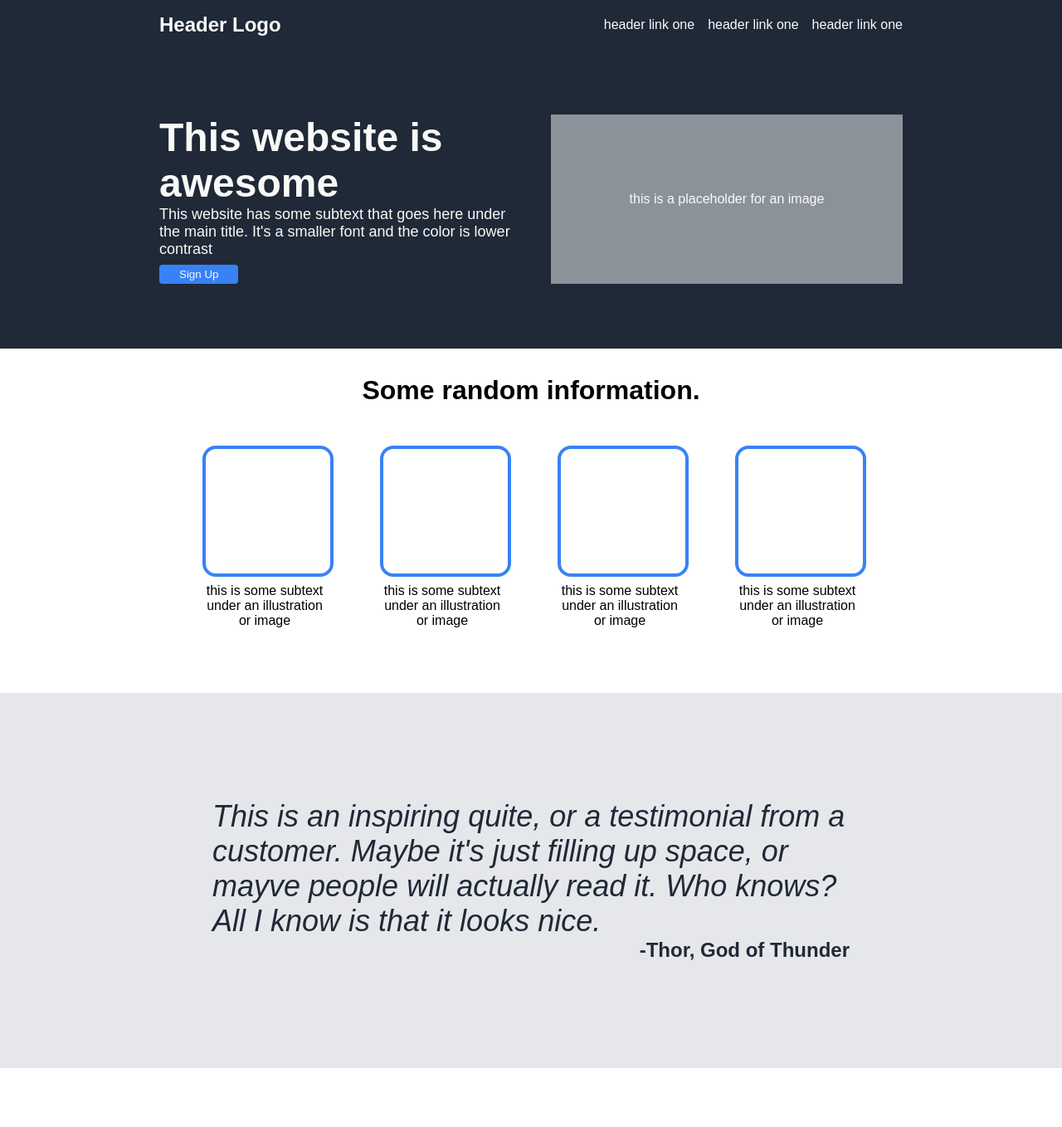
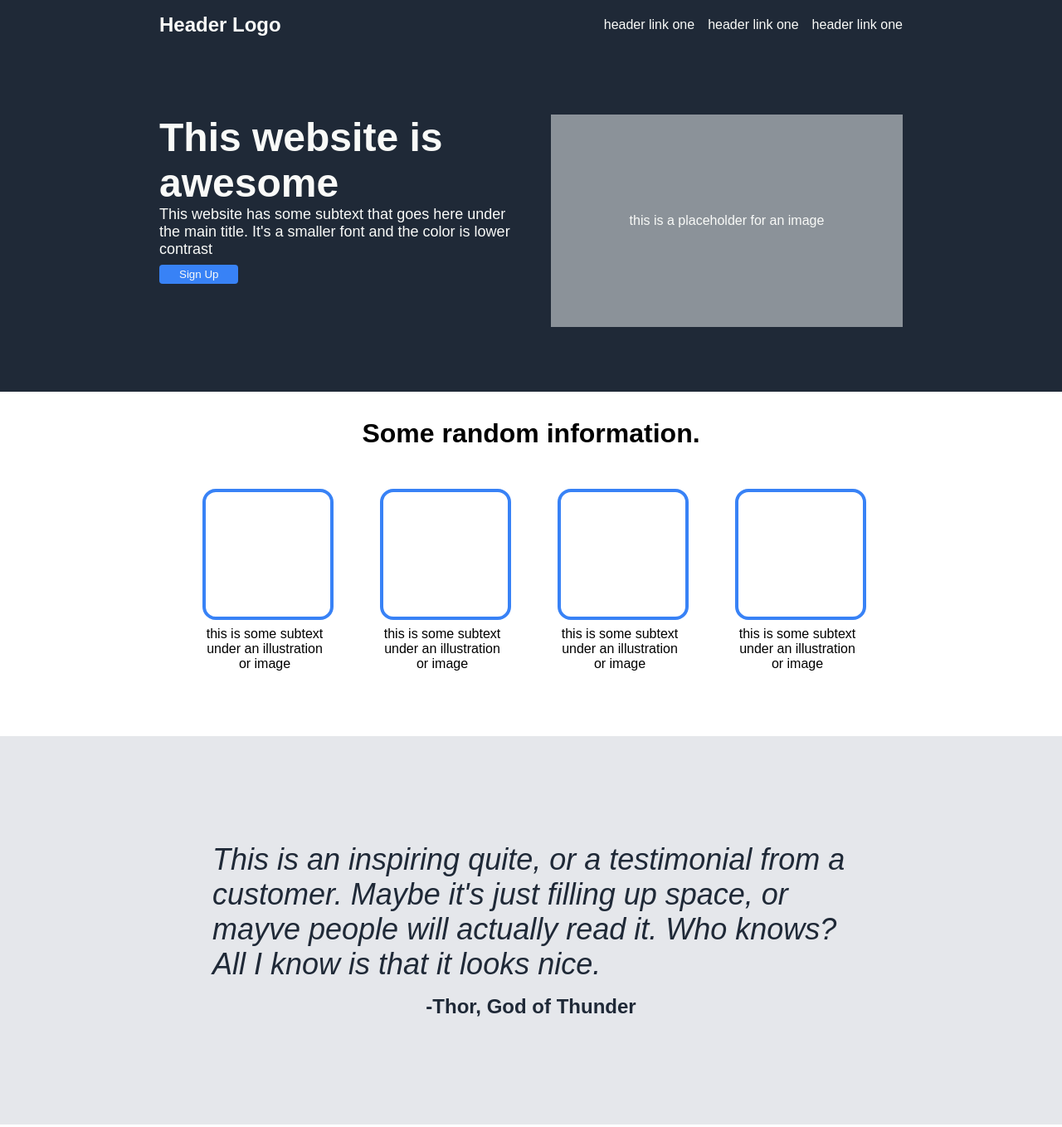
Before and after one commit to DGLaurits/odin-landing-page, a plain HTML site: page index.html in a window 1280 px wide. Shown: the top 1358 px of the page at 83% size. Drawn offline with Linux system fonts and the light colour scheme.

Commit message:
Add max width to site

```diff
--- a/index.html
+++ b/index.html
@@ -36,9 +36,11 @@
         </ul>
     </div>
     <div class="section quote">
+        <p>
         This is an inspiring quite, or a testimonial from a customer. Maybe
         it's just filling up space, or mayve people will actually read it.
         Who knows? All I know is that it looks nice.
+        </p>
         <div class="author">-Thor, God of Thunder</div>
     </div>
     <div class="section signup">
--- a/styles.css
+++ b/styles.css
@@ -70,9 +70,12 @@ footer {
     display: flex;
     padding: 78px 192px;
     gap: 48px;
+    justify-content: center;
+    flex-wrap: wrap;
 }
 
 .section.intro * {
+    max-width: 500px;
     flex: 1;
 }
 
@@ -90,6 +93,9 @@ footer {
     display: flex;
     justify-content: center;
     align-items: center;
+    text-align: center;
+    min-width: 128px;
+    min-height: 256px;
 }
 
 .section.information {
@@ -98,6 +104,7 @@ footer {
     padding: 32px 192px 78px;
     gap: 48px;
     align-items: center;
+    text-align: center;
 }
 
 .section.information ul {
@@ -125,12 +132,20 @@ footer {
 }
 
 .section.quote {
+    display: flex;
+    flex-direction: column;
     padding: 128px 256px;
     background-color: #E5E7EB;
     color: #1F2937;
     font-size: 36px;
     font-weight: lighter;
     font-style: italic;
+    align-items: center;
+    gap: 16px;
+}
+
+.section.quote * {
+    max-width: 800px;
 }
 
 .author {
@@ -144,8 +159,10 @@ footer {
     padding: 78px 192px;
     display: flex;
     align-items: stretch;
+    justify-content: center;
 }
 .call {
+    max-width: 800px;
     color:#F9FAF8;
     display: flex;
     justify-content: space-between;
@@ -153,6 +170,7 @@ footer {
     background-color: #3882F6;
     padding: 64px 128px;
     border-radius: 8px;
+    align-items: end;
 }
 
 .section.signup button {
```
